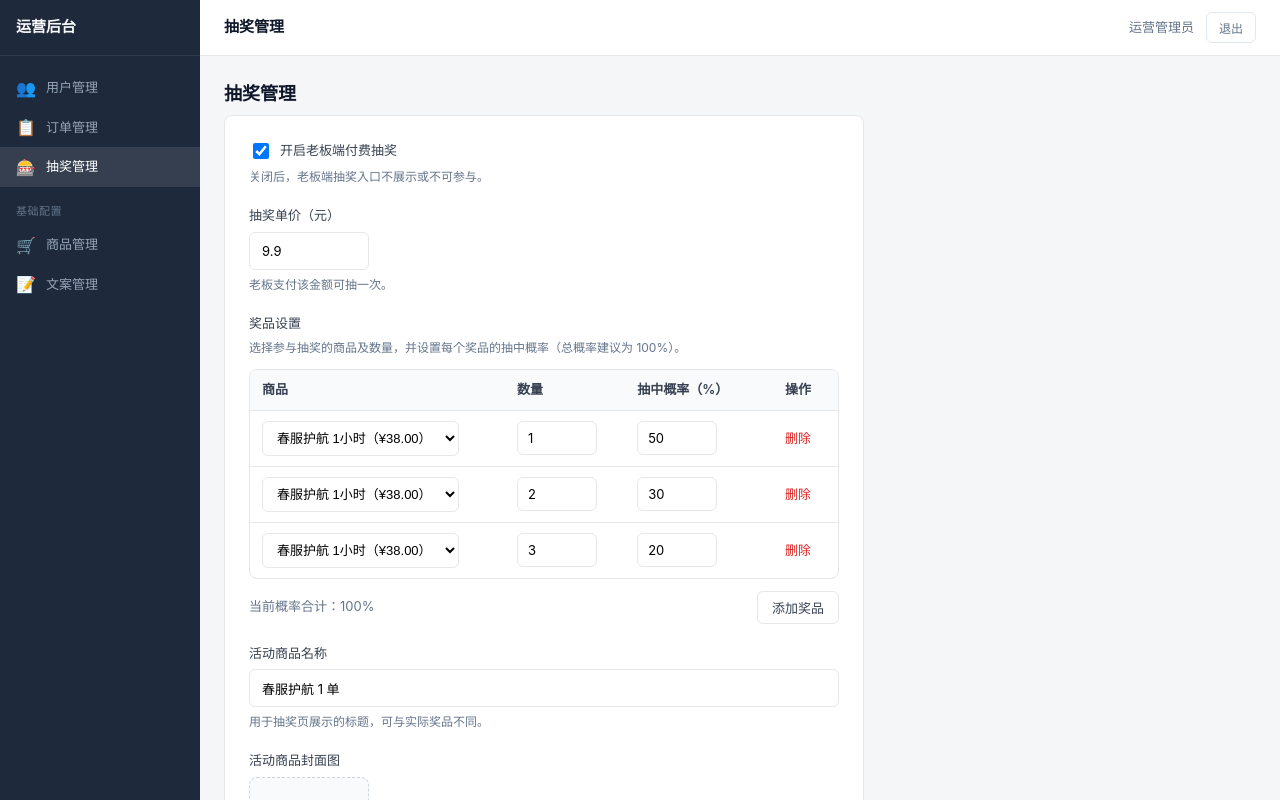
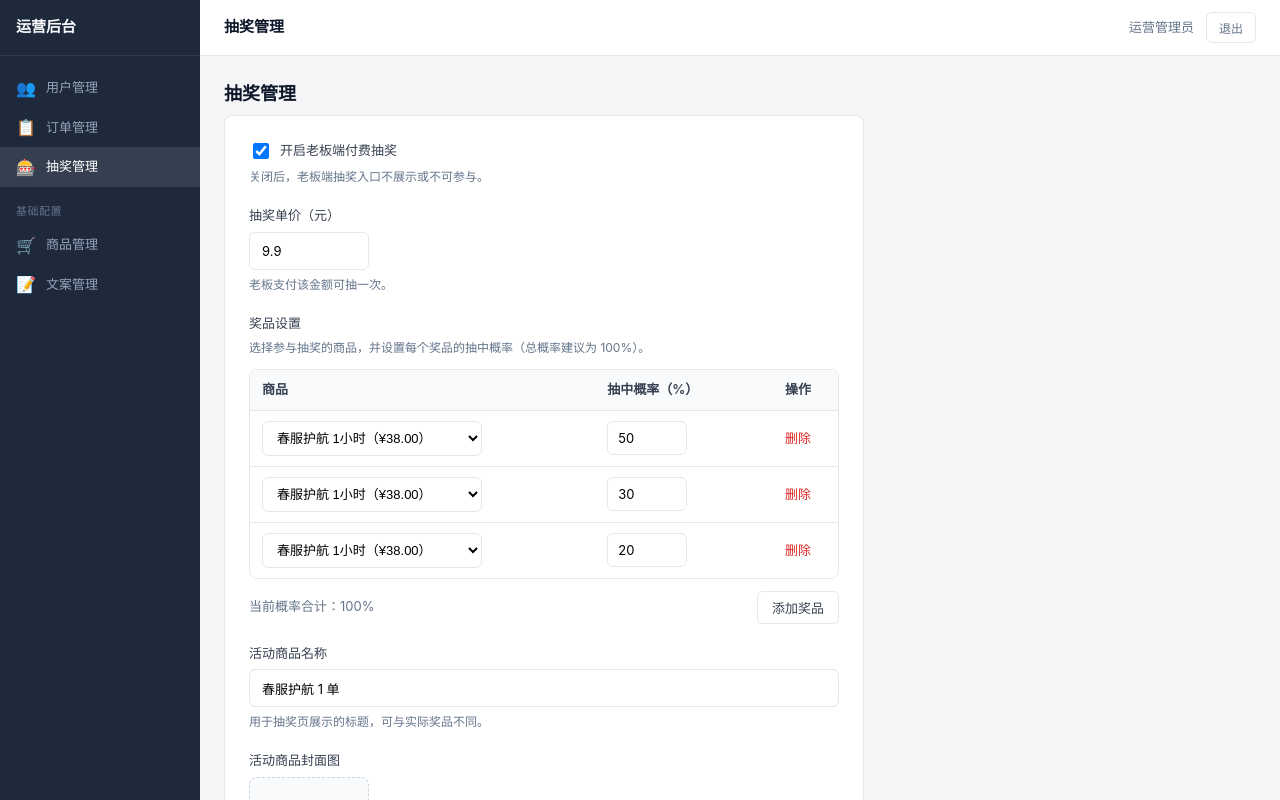
Before and after one commit to comeonn/pw_v0.1, a Vue app: page /admin/lottery in a window 1280 px wide. Shown: the top 800 px of the page. Built offline with nearby package versions, Linux system fonts and the light colour scheme; the HTML template or start-up script is replaced by a standard one.

Commit message:
更新抽奖管理

```diff
--- a/src/views/admin/LotteryManage.vue
+++ b/src/views/admin/LotteryManage.vue
@@ -26,13 +26,12 @@
 
       <div class="form-item prizes-section">
         <label class="form-label">奖品设置</label>
-        <p class="form-hint">选择参与抽奖的商品及数量，并设置每个奖品的抽中概率（总概率建议为 100%）。</p>
+        <p class="form-hint">选择参与抽奖的商品，并设置每个奖品的抽中概率（总概率建议为 100%）。</p>
         <div class="prizes-table-wrap">
           <table class="prizes-table">
             <thead>
               <tr>
                 <th>商品</th>
-                <th>数量</th>
                 <th>抽中概率（%）</th>
                 <th class="col-action">操作</th>
               </tr>
@@ -50,14 +49,6 @@
                       {{ g.name }}（¥{{ g.bossPrice }}）
                     </option>
                   </select>
-                </td>
-                <td>
-                  <input
-                    v-model.number="p.quantity"
-                    type="number"
-                    min="1"
-                    class="form-input qty-input"
-                  />
                 </td>
                 <td>
                   <input
@@ -132,7 +123,7 @@
         />
       </div>
       <div class="form-actions">
-        <button type="button" class="btn-primary">保存</button>
+        <button type="button" class="btn-primary" @click="handleSave">保存</button>
       </div>
     </section>
   </div>
@@ -155,7 +146,6 @@ const availableGoods = ref([
 interface PrizeItem {
   id: string
   goodsId: string
-  quantity: number
   probability: number
 }
 
@@ -172,9 +162,9 @@ const coverUrl = ref<string>('')
 const ruleText = ref('本期活动商品由管理员设置，支付后必得 1 单。不限制抽奖次数。')
 
 const prizes = ref<PrizeItem[]>([
-  { id: nextPrizeId(), goodsId: 'G001', quantity: 1, probability: 50 },
-  { id: nextPrizeId(), goodsId: 'G001', quantity: 2, probability: 30 },
-  { id: nextPrizeId(), goodsId: 'G001', quantity: 3, probability: 20 }
+  { id: nextPrizeId(), goodsId: 'G001', probability: 50 },
+  { id: nextPrizeId(), goodsId: 'G001', probability: 30 },
+  { id: nextPrizeId(), goodsId: 'G001', probability: 20 }
 ])
 
 const totalProbability = computed(() => {
@@ -186,13 +176,27 @@ function addPrize() {
   prizes.value.push({
     id: nextPrizeId(),
     goodsId: '',
-    quantity: 1,
     probability: 0
   })
 }
 
 function removePrize(index: number) {
   prizes.value.splice(index, 1)
+}
+
+function handleSave() {
+  if (!prizes.value.length) {
+    alert('请至少配置一个奖品')
+    return
+  }
+
+  if (totalProbability.value !== 100) {
+    alert('请将所有奖品的抽中概率合计设置为 100%')
+    return
+  }
+
+  // TODO: 接入后端保存接口
+  alert('前端校验通过（示例），后续接入保存接口')
 }
 
 function triggerCoverUpload() {
@@ -387,7 +391,7 @@ function removeCover() {
 }
 
 .goods-select {
-  min-width: 180px;
+  min-width: 220px;
   padding: 8px 10px;
   font-size: 13px;
   border: 1px solid #e5e7eb;
@@ -395,7 +399,6 @@ function removeCover() {
   background: #fff;
 }
 
-.qty-input,
 .prob-input {
   width: 80px;
   padding: 8px 10px;
--- a/src/views/admin/OrderList.vue
+++ b/src/views/admin/OrderList.vue
@@ -69,7 +69,8 @@ const orderStatusText: Record<string, string> = {
   ongoing: '进行中',
   pending_confirm: '待确认',
   finished: '已完成',
-  cancelled: '已取消'
+  cancelled: '已取消',
+  unassigned: '未派单'
 }
 
 const mockOrders = ref([
@@ -77,7 +78,7 @@ const mockOrders = ref([
   { orderNo: 'ORD202503050002', userId: '10003', userName: '氪金玩家', goodsName: '跑刀代打', amount: '25.00', status: 'ongoing', createdAt: '2025-03-05 09:15' },
   { orderNo: 'ORD202503040003', userId: '10005', userName: '新手老板', goodsName: '33 上分', amount: '88.00', status: 'pending_accept', createdAt: '2025-03-04 18:30' },
   { orderNo: 'ORD202503040004', userId: '10001', userName: '老板小明', goodsName: '代肝周常', amount: '50.00', status: 'pending_confirm', createdAt: '2025-03-04 14:00' },
-  { orderNo: 'ORD202503030005', userId: '10003', userName: '氪金玩家', goodsName: '春服护航 3小时', amount: '98.00', status: 'cancelled', createdAt: '2025-03-03 16:22' }
+  { orderNo: 'ORD202503030005', userId: '10003', userName: '氪金玩家', goodsName: '春服护航 3小时', amount: '98.00', status: 'unassigned', createdAt: '2025-03-03 16:22' }
 ])
 </script>
 
@@ -175,6 +176,7 @@ const mockOrders = ref([
 .status-tag.pending_confirm { background: #fce7f3; color: #9d174d; }
 .status-tag.finished { background: #dcfce7; color: #166534; }
 .status-tag.cancelled { background: #f1f5f9; color: #64748b; }
+.status-tag.unassigned { background: #fee2e2; color: #b91c1c; }
 
 .btn-link {
   padding: 0 4px;
```
Also changed, not shown: 1 other file (tests, documents, lock files or other folders).
